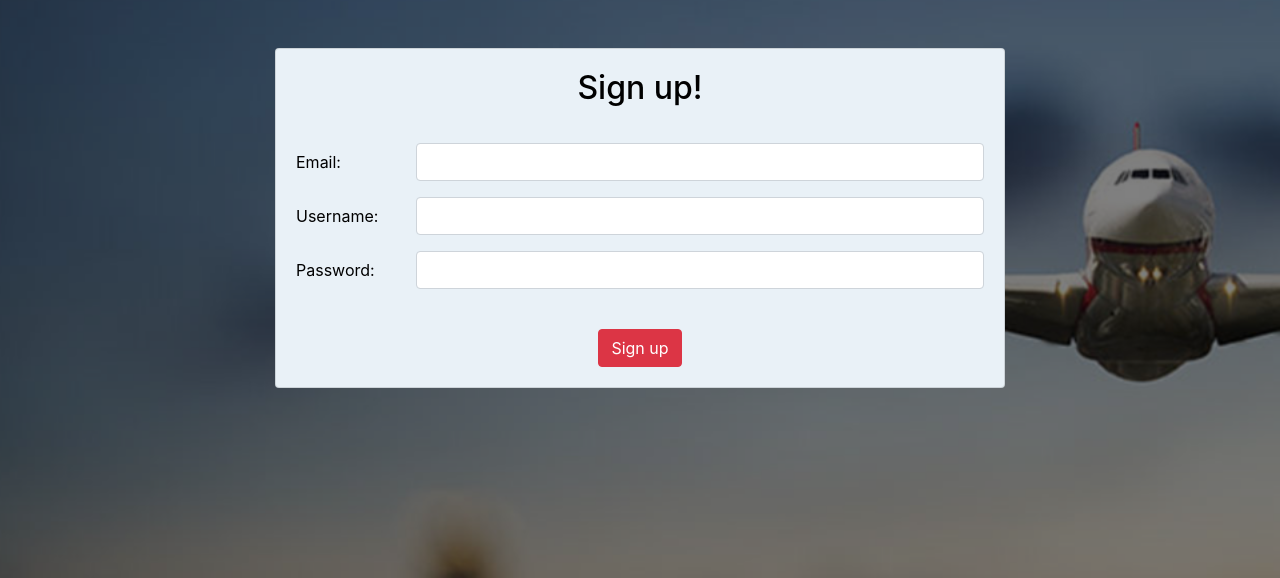
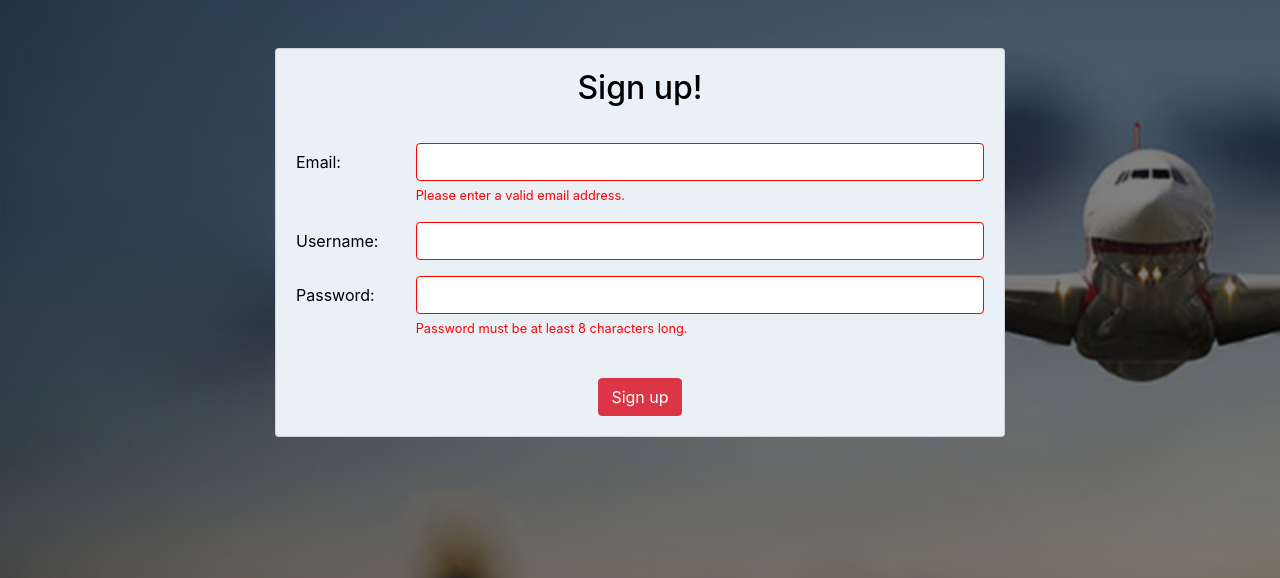
Before and after one commit to Harinipurushoth/flight_booking, a Django app: page /signup/ in a window 1280 px wide. Shown: the part 56-634 px from the top of the page. Run offline with Django 3.2, Linux system fonts and the light colour scheme; some libraries are stand-ins or nearby versions.

Commit message:
signup.html

```diff
--- a/myapp/templates/myapp/signup.html
+++ b/myapp/templates/myapp/signup.html
@@ -1,6 +1,9 @@
 {% extends 'myapp/index_base.html' %}
 {% load static %}
 {% block content %}
+{% if error_message %}
+    <div class="alert alert-danger">{{ error_message }}</div>
+{% endif %}
 <style>
     body {
         background-image: url('{% static 'mysite/images/signin.jpg' %}');
@@ -15,6 +18,19 @@
     .container {
         color: black;
     }
+    input:invalid {
+        border-color: red;
+    }
+
+    .invalid-feedback {
+        color: red;
+        display: none;
+        margin-top: 5px;
+    }
+
+    input:invalid + .invalid-feedback {
+        display: block;
+    }
 </style>
 <div class="container">
     <div class="row justify-content-center">
@@ -28,7 +44,8 @@
                         <div class="form-group row">
                             <label for="example-email-input" class="col-2 col-form-label">Email:</label>
                             <div class="col-10">
-                                <input name="email" class="form-control" type="text" id="example-email-input" required>
+                                <input name="email" class="form-control" type="email" id="example-email-input" required pattern="[a-zA-Z0-9._%+-]+@[a-zA-Z0-9.-]+\.[a-zA-Z]{2,4}">
+                                <div class="invalid-feedback">Please enter a valid email address.</div>
                             </div>
                         </div>
                         <div class="form-group row">
@@ -40,7 +57,8 @@
                         <div class="form-group row">
                             <label for="example-email-input" class="col-2 col-form-label">Password:</label>
                             <div class="col-10">
-                                <input name="password" class="form-control" type="password" required>
+                                <input name="password" class="form-control" type="password" pattern=".{8,}" title="Password must be at least 8 characters long." required>
+                                <div class="invalid-feedback">Password must be at least 8 characters long.</div>
                             </div>
                         </div>
                         <br>
```
